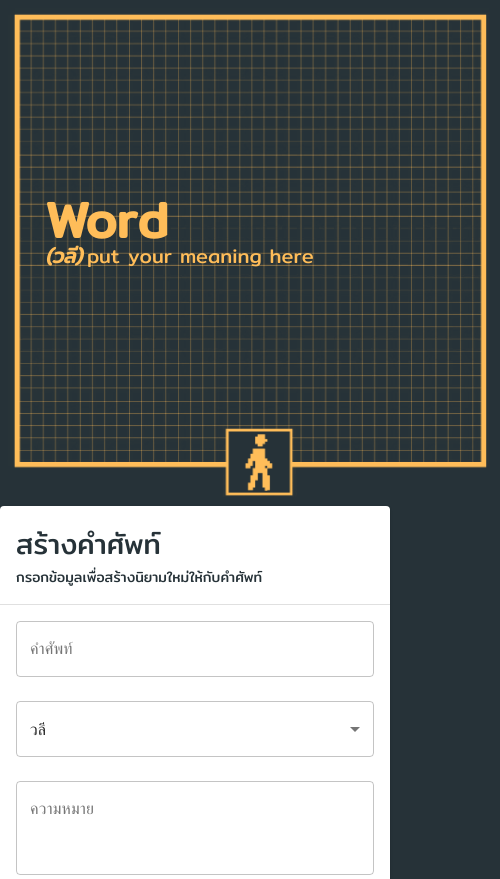
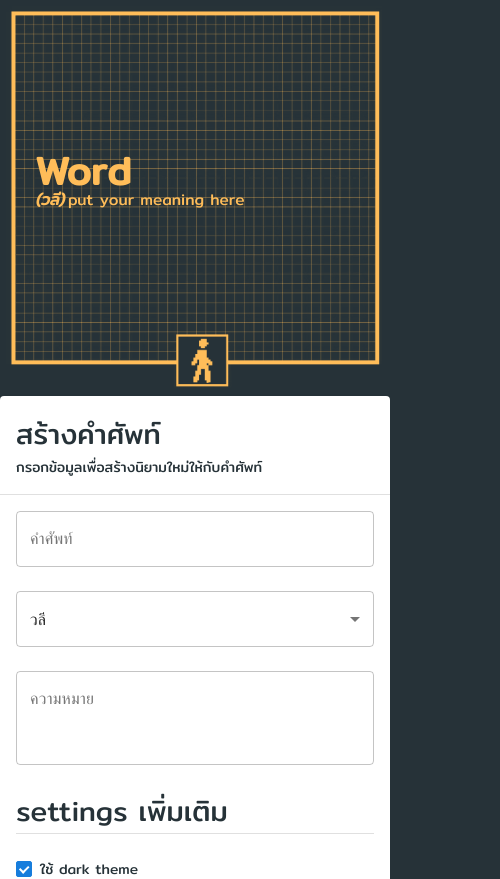
Before and after one commit to TanametTpk/techcast-word-meaning, a Next.js app: page / in a window 390 px wide. Shown: the top 879 px of the page, 500 px wide, since content can reach past the window. Built offline with nearby package versions, Linux system fonts and the light colour scheme.

Commit message:
* detect device

```diff
--- a/components/Canvas.tsx
+++ b/components/Canvas.tsx
@@ -35,6 +35,7 @@ interface RGBColor {
 type CanvasInfo = (canvasElement: HTMLCanvasElement, ctx: CanvasRenderingContext2D) => void
 
 const Canvas = ({ size=800, word, type, meaning, theme='light', font, author, canvas }: Props) => {
+
     useEffect(() => {
         const canvasElement = canvas.current;
 
--- /dev/null
+++ b/hooks/useWindowSize.ts
@@ -0,0 +1,31 @@
+import { useState, useEffect } from 'react';
+
+export interface WindowSize {
+  width: number
+  height: number
+}
+
+const useWindowSize = (): WindowSize => {
+    const [windowSize, setWindowSize] = useState<WindowSize>({
+      width: undefined,
+      height: undefined,
+    });
+
+    useEffect(() => {
+      const handleResize = () => {
+        setWindowSize({
+            width: window.innerWidth,
+            height: window.innerHeight,
+        });
+      }
+
+      window.addEventListener("resize", handleResize);
+      handleResize();
+
+      return () => window.removeEventListener("resize", handleResize);
+    }, []);
+
+    return windowSize;
+}
+
+export default useWindowSize;
--- a/layouts/CanvasForm/index.tsx
+++ b/layouts/CanvasForm/index.tsx
@@ -7,10 +7,14 @@ import { useFormik } from 'formik';
 import * as Yup from 'yup';
 import { Checkbox, Button } from 'antd';
 import useModal from '../../hooks/useModal';
+import useWindowSize, { WindowSize } from '../../hooks/useWindowSize';
+import {isMobile} from 'react-device-detect';
 import ReactGA from 'react-ga';
 
 const CanvasLayout = () => {
     const canvas = useRef<HTMLCanvasElement>(null)
+    const windowSize: WindowSize = useWindowSize()
+    // const screenType = useScreenType()
 
     const formik = useFormik({
         initialValues: {
@@ -48,16 +52,40 @@ const CanvasLayout = () => {
                 action: 'Created Content'
             });
 
-            let link = document.getElementById('link');
-            link.setAttribute('download', 'meaning.png');
-            link.setAttribute('href', canvas.current.toDataURL("image/png").replace("image/png", "image/octet-stream"));
-            link.click();
+            if (isMobile) {
+                writeImage(canvas.current.toDataURL("image/png"))
+            }else {
+                let link = document.getElementById('link');
+                link.setAttribute('download', 'meaning.png');
+                link.setAttribute('href', canvas.current.toDataURL("image/png").replace("image/png", "image/octet-stream"));
+                link.click();
+            }
+
             openAlert();
             formik.resetForm();
         }
     });
 
     const [isSuccessAlertOpen , openAlert, closeAlert] = useModal(false)
+
+    const replaceRepeatingWithSigle = (char: string, text: string): string => {
+        const reg = new RegExp(`${char}+`, 'g')
+        return text.replace(reg, char)
+    }
+
+    const thaiTextWarping = (text: string): string => {
+        let result: string = text
+        const allChars = "อัอิอ็อิอ่อ้อ๊อ๋อุอูอิอีอือึ".split("อ").slice(1)
+        for (let i = 0; i < allChars.length; i++) {
+            const char: string = allChars[i]
+            result = replaceRepeatingWithSigle(char, result)
+        }
+        return result
+    }
+
+    const writeImage = (image: string) => {
+        document.write('<img src="'+ image +'"/>');
+    }
 
     return (
         <div
@@ -85,22 +113,22 @@ const CanvasLayout = () => {
             </Snackbar>
 
             <Canvas
-                size={500}
-                word={formik.values.word}
+                size={windowSize.height > windowSize.width ? windowSize.width : 500}
+                word={thaiTextWarping(formik.values.word)}
                 type={formik.values.type}
-                meaning={formik.values.meaning}
+                meaning={thaiTextWarping(formik.values.meaning)}
                 theme={formik.values.isDarkTheme ? 'dark' : 'light'}
                 font="Mitr"
                 author={
                     formik.values.isWantCredit ?
-                        formik.values.ref?.name
+                        thaiTextWarping(formik.values.ref?.name)
                     :
                         undefined
                 }
                 canvas={canvas}
             />
 
-            <Card style={{minWidth: "360px", maxWidth: "750px"}} >
+            <Card style={{minWidth: "120px", maxWidth: "750px"}} >
                 <CardContent>
                     <h1
                         style={{
@@ -120,7 +148,7 @@ const CanvasLayout = () => {
                                 multiline
                                 rowsMax={4}
                                 name="word"
-                                value={formik.values.word}
+                                value={thaiTextWarping(formik.values.word)}
                                 onChange={formik.handleChange}
                                 variant="outlined"
                                 style={{width:"100%"}}
@@ -158,7 +186,7 @@ const CanvasLayout = () => {
                                 rows={3}
                                 rowsMax={4}
                                 name="meaning"
-                                value={formik.values.meaning}
+                                value={thaiTextWarping(formik.values.meaning)}
                                 onChange={formik.handleChange}
                                 variant="outlined"
                                 style={{width:"100%"}}
@@ -212,7 +240,7 @@ const CanvasLayout = () => {
                                         rowsMax={4}
                                         name="ref.name"
                                         disabled={!formik.values.isWantCredit}
-                                        value={formik.values.ref.name}
+                                        value={thaiTextWarping(formik.values.ref.name)}
                                         onChange={formik.handleChange}
                                         variant="outlined"
                                         style={{
--- a/package.json
+++ b/package.json
@@ -16,6 +16,7 @@
     "formik": "^2.2.6",
     "next": "10.0.4",
     "react": "17.0.1",
+    "react-device-detect": "^1.15.0",
     "react-dom": "17.0.1",
     "react-ga": "^3.3.0",
     "yup": "^0.32.8"
```
Also changed, not shown: next-env.d.ts, 1 other file (tests, documents, lock files or other folders).
